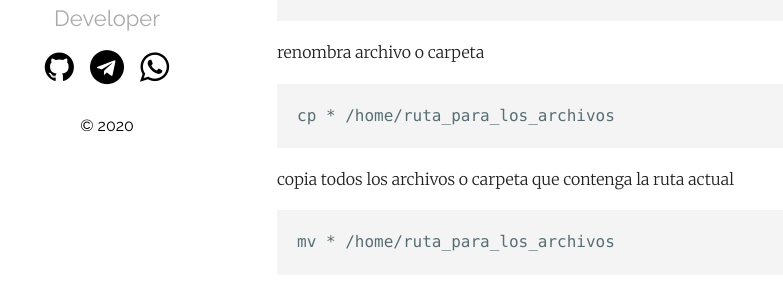
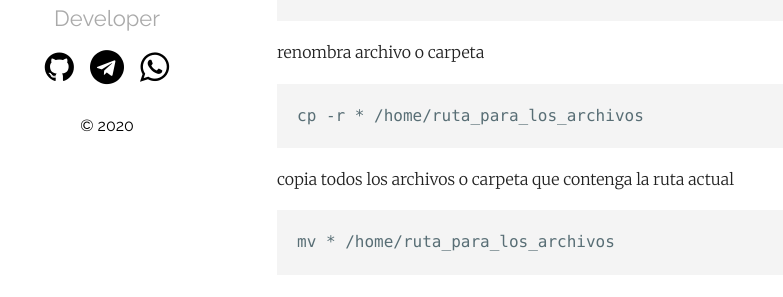
Before and after one commit to santiago500/santiago500.github.io, a Jekyll site: the page built from _posts/2020-01-28-comandos-linux-ubuntu.markdown, in a window 1280 px wide and 900 px high, scrolled down 929 px. Shown: the part 407-704 px from the top of the window, without its empty margins (78-861 px from the left). Built offline with Jekyll 4.4.1, drawn with Linux system fonts in a browser that asks for light colours.

```diff
--- a/_posts/2020-01-28-comandos-linux-ubuntu.markdown
+++ b/_posts/2020-01-28-comandos-linux-ubuntu.markdown
@@ -46,7 +46,7 @@ En este documento he recopilado algunos comandos linux utilizados en ubuntu.
 
   renombra archivo o carpeta
 
-    cp * /home/ruta_para_los_archivos
+    cp -r * /home/ruta_para_los_archivos
 
   copia todos los archivos o carpeta que contenga la ruta actual
 
```
